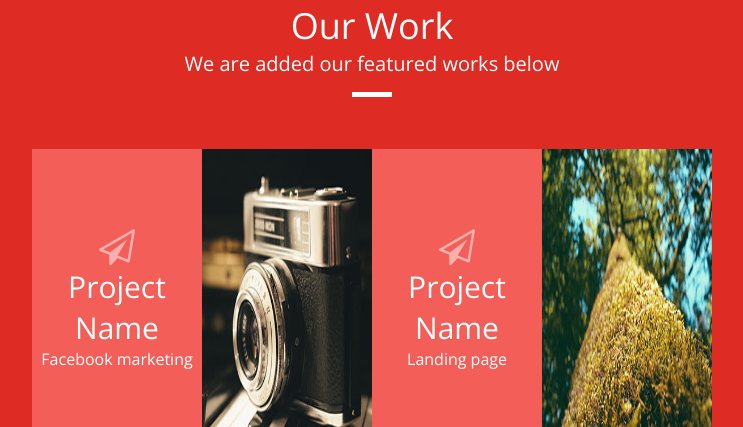
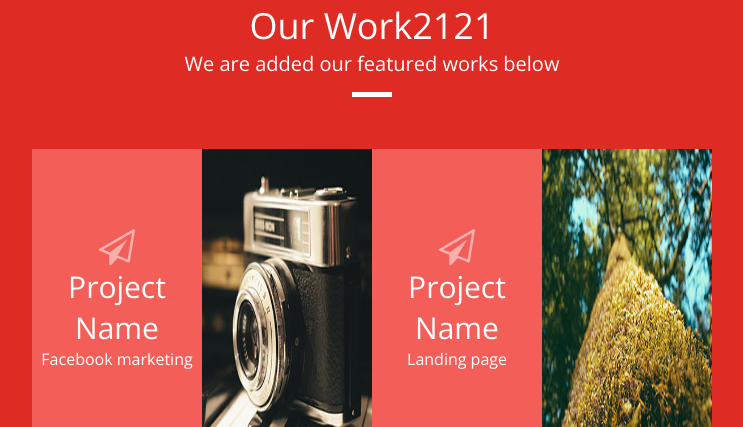
Before and after one commit to DiscofromKPI/DevOps_prac, a plain HTML site: page www/index.html in a window 1280 px wide. Shown: the top 427 px of the page, without its empty margins (268-1011 px from the left). Drawn offline with nearby package versions, Linux system fonts and the light colour scheme.

Commit message:
Update index.html

```diff
--- a/www/index.html
+++ b/www/index.html
@@ -16,7 +16,7 @@
 <body>
     <div class="works">
         <div class="works-text">
-            <div class="works-title">Our Work</div>
+            <div class="works-title">Our Work2121</div>
             <div class="works-subtitle">We are added our featured works below</div>
             <div class="works-lable"></div>
         </div>
```
